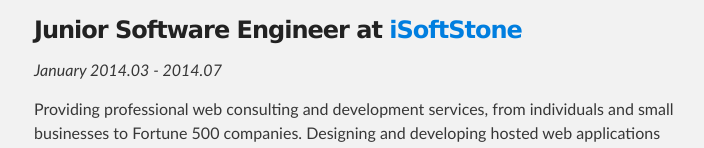
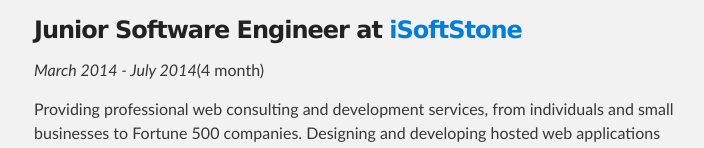
Before and after one commit to tiangestar/testcommit, a plain HTML site: page index.html in a window 1280 px wide. Shown: the part 1173-1321 px from the top of the page, without its empty margins (286-990 px from the left). Drawn offline with Linux system fonts and the light colour scheme.

Commit message:
Update index.html

```diff
--- a/index.html
+++ b/index.html
@@ -87,7 +87,7 @@ Liberty Global, American Red Cross.</p>
 <strong>Junior Software Engineer</strong> at <a href="http://www.isoftstone.com">iSoftStone</a>
 </h3>
 
-<p><em>January 2014.03 - 2014.07</em></p>
+<p><em>March 2014 - July 2014</em>(4 month)</p>
 
 <p>Providing professional web consulting and development services, from
 individuals and small businesses to Fortune 500 companies. Designing and
```
